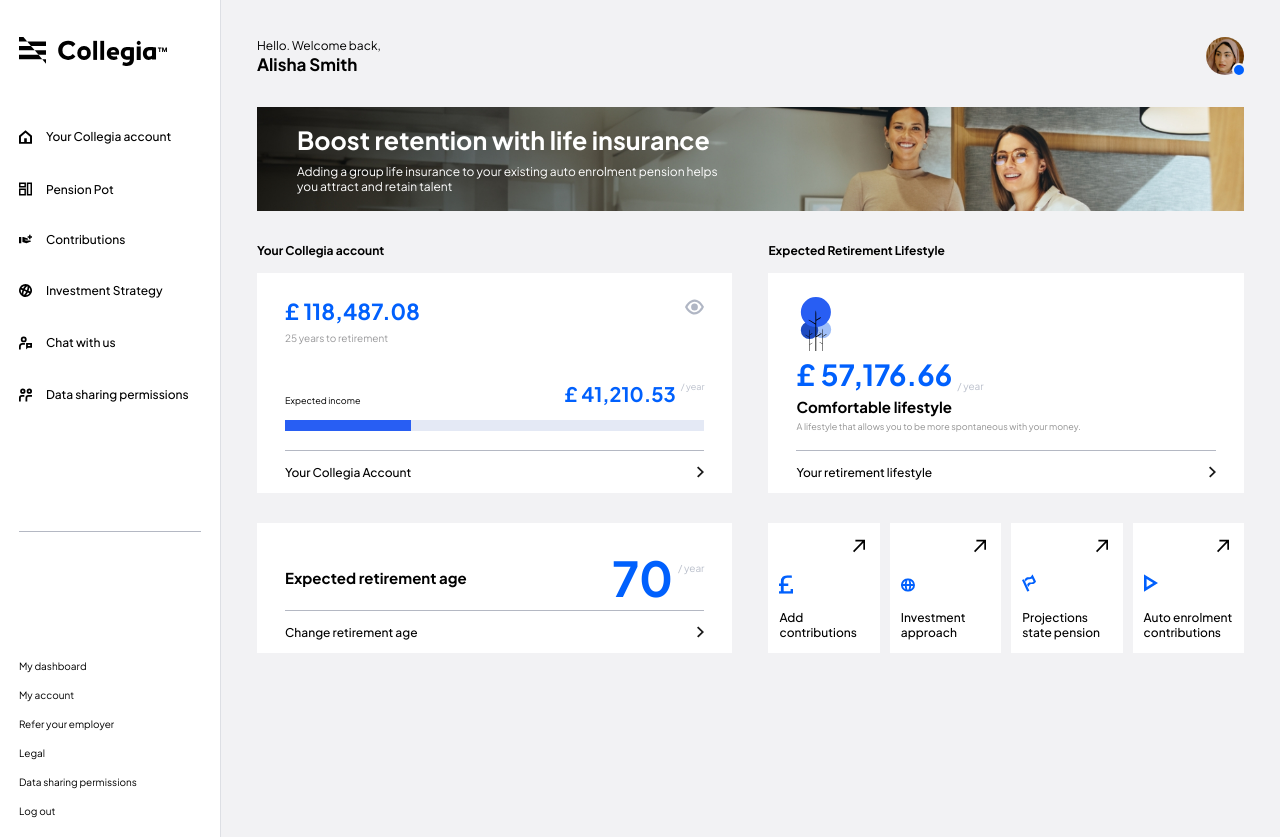
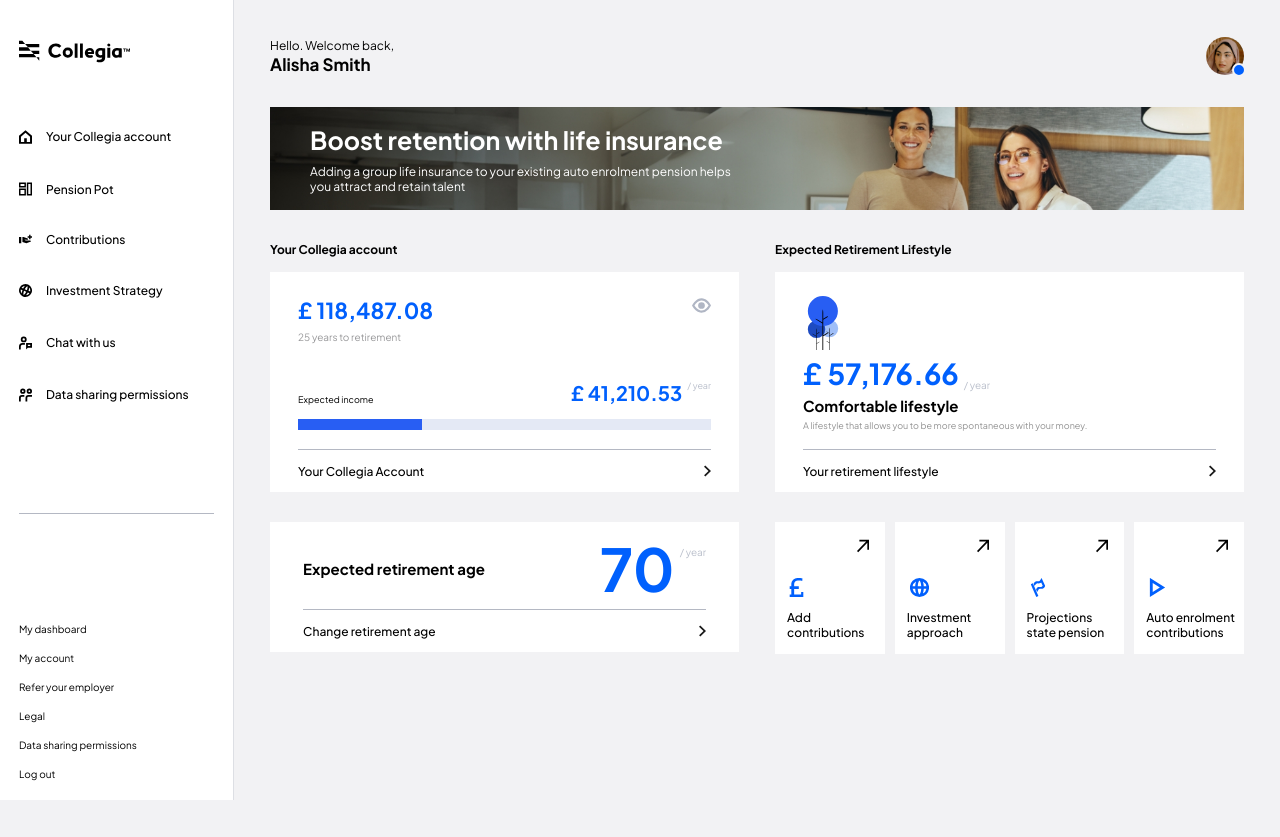
Before and after one commit to Theryston/dashboard, a Next.js app: page /dashboard in a window 1280 px wide. After the commit the page ends 800 px from the top, so only its background shows below. Built offline with nearby package versions, Linux system fonts and the light colour scheme.

Commit message:
fix: minimals

```diff
--- a/app/dashboard/components/BalanceChart/index.tsx
+++ b/app/dashboard/components/BalanceChart/index.tsx
@@ -28,7 +28,9 @@ export default function BalanceChart() {
         <S.ProcessInfos>
           <p className="details-progress">Expected income</p>
           <div className="value-num-wrapper">
-            <p className="value-num">£ 41,210.53</p>
+            <p className="value-num">
+              {showBalance ? "£ 41,210.53" : "******"}
+            </p>
             <p className="period">/ year</p>
           </div>
         </S.ProcessInfos>
--- a/app/dashboard/components/BalanceChart/styles.ts
+++ b/app/dashboard/components/BalanceChart/styles.ts
@@ -16,12 +16,12 @@ export const BalanceWrapper = styled.div`
 `;
 
 export const CurrentPriceText = styled.p`
-  font-size: 30px !important;
+  font-size: 30px;
   font-weight: bold;
   color: #0160fd;
 
   @media (max-width: 1440px) {
-    font-size: 22px !important;
+    font-size: 22px;
   }
 `;
 
--- a/app/dashboard/components/Banner/index.tsx
+++ b/app/dashboard/components/Banner/index.tsx
@@ -11,7 +11,7 @@ export default function Banner() {
 
   return (
     <>
-      {showBanner && (
+      {showBanner ? (
         <S.BannerContainer
           onMouseEnter={() => setShowCloseBanner(true)}
           onMouseLeave={() => setShowCloseBanner(false)}
@@ -31,6 +31,8 @@ export default function Banner() {
           </S.BannerContentWrapper>
           <S.ImageBanner src={BannerJpg} alt="banner" />
         </S.BannerContainer>
+      ) : (
+        <S.Spacer />
       )}
     </>
   );
--- a/app/dashboard/components/Banner/styles.ts
+++ b/app/dashboard/components/Banner/styles.ts
@@ -64,3 +64,7 @@ export const CloseBannerIcon = styled(Image)<{ show: boolean }>`
     height: 23px;
   }
 `;
+
+export const Spacer = styled.div`
+  height: 20px;
+`;
--- a/app/dashboard/components/Chart/index.tsx
+++ b/app/dashboard/components/Chart/index.tsx
@@ -5,14 +5,23 @@ type Props = {
   children: React.ReactNode;
   title?: string;
   footer?: string;
+  customPadding?: {
+    large: string;
+    small: string;
+  };
 };
 
-export default function Chart({ children, title, footer }: Props) {
+export default function Chart({
+  children,
+  title,
+  footer,
+  customPadding,
+}: Props) {
   return (
     <S.ChartContainer>
       {title && <p className="chart-title">{title}</p>}
 
-      <S.Card hasFooter={!!footer}>
+      <S.Card hasFooter={!!footer} customPadding={customPadding}>
         {children}
         {footer && (
           <S.FooterWrapper>
--- a/app/dashboard/components/Chart/styles.ts
+++ b/app/dashboard/components/Chart/styles.ts
@@ -19,25 +19,29 @@ export const ChartContainer = styled.div`
   }
 `;
 
-export const Card = styled.div<{ hasFooter?: boolean }>`
-  ${(props) =>
-    props.hasFooter
-      ? "height: calc(100% - 32px);"
-      : "height: calc(100% - 64px);"}
-
-  width: calc(100% - 80px);
+export const Card = styled.div<{
+  hasFooter?: boolean;
+  customPadding?: {
+    large: string;
+    small: string;
+  };
+}>`
+  height: 100%;
+  box-sizing: border-box;
+  width: 100%;
   background: #ffffff;
-  padding: 32px 40px ${(props) => (props.hasFooter ? "0px" : "32px")} 40px;
+  padding: ${(props) =>
+    props.customPadding
+      ? props.customPadding.large
+      : `32px 40px ${props.hasFooter ? "0px" : "32px"} 40px`};
   display: flex;
   flex-direction: column;
 
   @media (max-width: 1440px) {
-    ${(props) =>
-      props.hasFooter
-        ? "height: calc(100% - 24px);"
-        : "height: calc(100% - 48px);"}
-    width: calc(100% - 56px);
-    padding: 24px 28px ${(props) => (props.hasFooter ? "0px" : "24px")} 28px;
+    padding: ${(props) =>
+      props.customPadding
+        ? props.customPadding.small
+        : `24px 28px ${props.hasFooter ? "0px" : "24px"} 28px`};
   }
 `;
 
--- a/app/dashboard/components/MoreCharts/styles.ts
+++ b/app/dashboard/components/MoreCharts/styles.ts
@@ -13,11 +13,8 @@ export const Card = styled.div<{ isHouver: boolean }>`
   width: 100%;
   background: #fff;
   position: relative;
-  ${(props) =>
-    props.isHouver &&
-    css`
-      border: 1px solid #0160fd;
-    `}
+
+  border: 1px solid ${(props) => (props.isHouver ? "#0160fd" : "#FFF")};
   transition: 0.2s;
   display: flex;
   flex-direction: column;
@@ -27,12 +24,12 @@ export const Card = styled.div<{ isHouver: boolean }>`
 export const CardIcon = styled(Image)`
   margin-left: 15px;
   margin-bottom: 10px;
-  width: 19px;
+  height: 25px;
 
   @media (max-width: 1440px) {
     margin-bottom: 13px;
     margin-left: 11px;
-    width: 14px;
+    height: 19px;
   }
 `;
 
--- a/app/dashboard/components/RetirementAgeChart/index.tsx
+++ b/app/dashboard/components/RetirementAgeChart/index.tsx
@@ -3,7 +3,13 @@ import * as S from "./styles";
 
 export default function RetirementAgeChart() {
   return (
-    <Chart footer="Change retirement age">
+    <Chart
+      footer="Change retirement age"
+      customPadding={{
+        large: "13px 40px 0px 40px",
+        small: "9px 33px 0px 33px",
+      }}
+    >
       <S.Container>
         <S.Title>Expected retirement age</S.Title>
         <S.ValueNumWrapper>
--- a/app/dashboard/components/RetirementAgeChart/styles.ts
+++ b/app/dashboard/components/RetirementAgeChart/styles.ts
@@ -25,12 +25,12 @@ export const ValueNumWrapper = styled.div`
   }
 
   .value-num {
-    font-size: 68px;
+    font-size: 80px;
     font-weight: bold;
     color: #0060fd;
 
     @media (max-width: 1440px) {
-      font-size: 48px;
+      font-size: 59px;
     }
   }
 
--- a/app/dashboard/components/SideBar/index.tsx
+++ b/app/dashboard/components/SideBar/index.tsx
@@ -14,7 +14,7 @@ export default function SideBar() {
   return (
     <S.SideBarContainer>
       <S.ContentSideBar>
-        <Image src={LogoSvg} alt="logo" />
+        <S.Logo src={LogoSvg} alt="logo" />
         <S.WrapperNavigation>
           <S.NavigationItem>
             <S.NavigationIcon src={HomeSvg} alt="Your Collegia account" />
--- a/app/dashboard/components/SideBar/styles.ts
+++ b/app/dashboard/components/SideBar/styles.ts
@@ -2,9 +2,10 @@ import Image from "next/image";
 import styled from "styled-components";
 
 export const SideBarContainer = styled.div`
+  box-sizing: border-box;
   background: #ffffff;
   height: 100vh;
-  width: 312px;
+  width: 365px;
   padding: 50px 28px 0px 28px;
   border-right: 1px #dddfe4 solid;
   display: flex;
@@ -13,11 +14,19 @@ export const SideBarContainer = styled.div`
 
   @media (max-width: 1440px) {
     padding: 37px 19px 0px 19px;
-    width: 236px;
+    width: 281px;
   }
 `;
 
 export const ContentSideBar = styled.div``;
+
+export const Logo = styled(Image)`
+  width: 148px;
+
+  @media (max-width: 1440px) {
+    width: 111px;
+  }
+`;
 
 export const WrapperNavigation = styled.div`
   margin-top: 78px;
--- a/app/dashboard/styles.ts
+++ b/app/dashboard/styles.ts
@@ -3,7 +3,6 @@ import styled from "styled-components";
 export const DashboardContainer = styled.div`
   display: flex;
   width: 100%;
-  height: 100vh;
 `;
 
 export const Content = styled.div`
@@ -12,6 +11,9 @@ export const Content = styled.div`
   display: flex;
   flex-direction: column;
   gap: 30px;
+  box-sizing: border-box;
+  height: 100vh;
+  overflow: hidden;
 
   @media (max-width: 1440px) {
     padding: 37px 36px;
```
